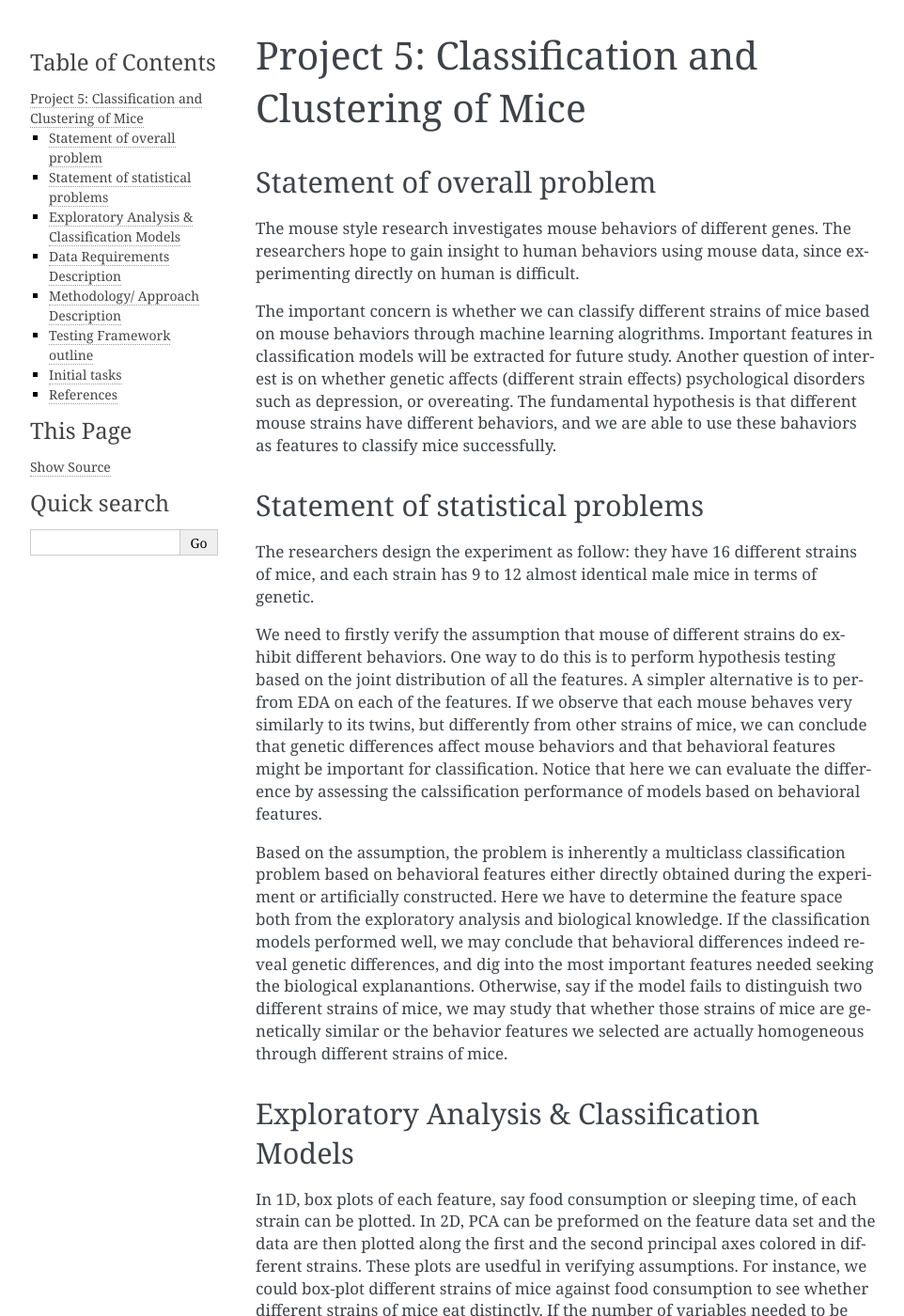
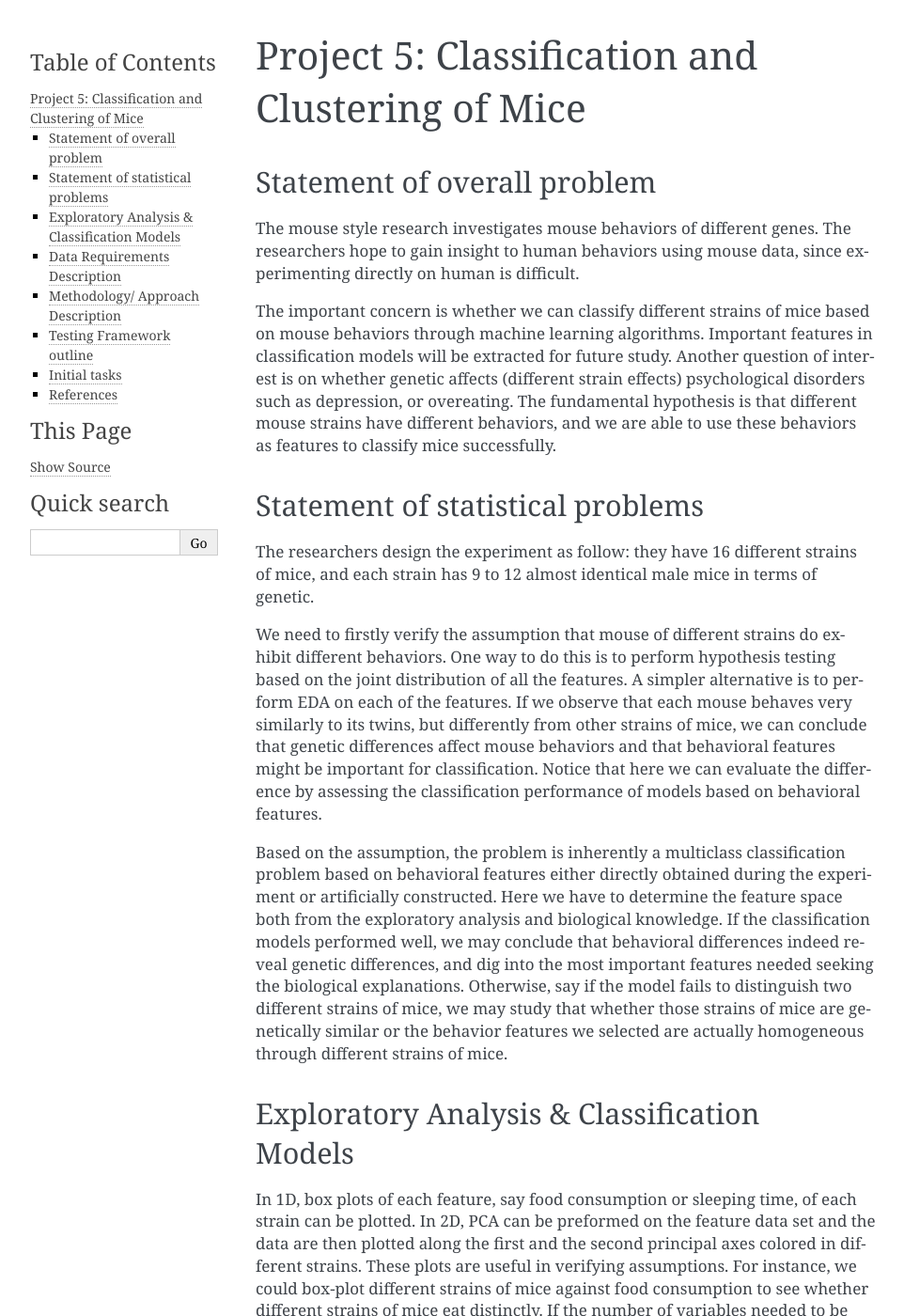
Before and after one commit to z357412526/mousestyles, a Sphinx documentation site: the page built from doc/source/report/classification.rst, in a window 1280 px wide and 1400 px high. Shown: the whole window at 94% size, without its empty margins (148-1110 px from the left). Built offline with Sphinx 7.4.7, drawn with Linux system fonts in a browser that asks for light colours; some of the changed text lies outside the part shown.

Commit message:
DOC: spelling

```diff
--- a/doc/source/report/behavior.rst
+++ b/doc/source/report/behavior.rst
@@ -108,7 +108,7 @@ the path. - Event Bout Size or Distance: Use observation of consumption
 size and moving distance data. - Event Bout Duration: Use event
 intervals data. - Event Bout Intensity: Use Event Consumption or
 Distance over minute of AS time - Event Size: Use interval to get the
-number of event happened in bined time - Event Bout Rate: Use Event Size
+number of event happened in binned time - Event Bout Rate: Use Event Size
 over AS time.
 
 For In/Active State: - AS Probability: Already in basic time bin
--- a/doc/source/report/classification.rst
+++ b/doc/source/report/classification.rst
@@ -11,12 +11,12 @@ genes. The researchers hope to gain insight to human behaviors using
 mouse data, since experimenting directly on human is difficult.
 
 The important concern is whether we can classify different strains of
-mice based on mouse behaviors through machine learning alogrithms.
+mice based on mouse behaviors through machine learning algorithms.
 Important features in classification models will be extracted for future
 study. Another question of interest is on whether genetic affects
 (different strain effects) psychological disorders such as depression,
 or overeating. The fundamental hypothesis is that different mouse
-strains have different behaviors, and we are able to use these bahaviors
+strains have different behaviors, and we are able to use these behaviors
 as features to classify mice successfully.
 
 Statement of statistical problems
@@ -29,12 +29,12 @@ in terms of genetic.
 We need to firstly verify the assumption that mouse of different strains
 do exhibit different behaviors. One way to do this is to perform
 hypothesis testing based on the joint distribution of all the features.
-A simpler alternative is to perfrom EDA on each of the features. If we
+A simpler alternative is to perform EDA on each of the features. If we
 observe that each mouse behaves very similarly to its twins, but
 differently from other strains of mice, we can conclude that genetic
 differences affect mouse behaviors and that behavioral features might be
 important for classification. Notice that here we can evaluate the
-difference by assessing the calssification performance of models based
+difference by assessing the classification performance of models based
 on behavioral features.
 
 Based on the assumption, the problem is inherently a multiclass
@@ -44,7 +44,7 @@ to determine the feature space both from the exploratory analysis and
 biological knowledge. If the classification models performed well, we
 may conclude that behavioral differences indeed reveal genetic
 differences, and dig into the most important features needed seeking the
-biological explanantions. Otherwise, say if the model fails to
+biological explanations. Otherwise, say if the model fails to
 distinguish two different strains of mice, we may study that whether
 those strains of mice are genetically similar or the behavior features
 we selected are actually homogeneous through different strains of mice.
@@ -56,7 +56,7 @@ In 1D, box plots of each feature, say food consumption or sleeping time,
 of each strain can be plotted. In 2D, PCA can be preformed on the
 feature data set and the data are then plotted along the first and the
 second principal axes colored in different strains. These plots are
-usedful in verifying assumptions. For instance, we could box-plot
+useful in verifying assumptions. For instance, we could box-plot
 different strains of mice against food consumption to see whether
 different strains of mice eat distinctly. If the number of variables
 needed to be evaluated is large, we might also use five number summaries
@@ -129,7 +129,7 @@ Testing Framework outline
 -  The first step to test the reproducibility is to test the stability
    of classification models. Since we randomly split the dataset to be
    the test set and the training set, we can train and test the model
-   over different seeds and plot the accuracies against different
+   over different seeds and plot the accuracy against different
    trials. We should also see if the important features are stable over
    different trials.
 
--- a/doc/source/report/dynamics.rst
+++ b/doc/source/report/dynamics.rst
@@ -31,7 +31,7 @@ Exploratory Analysis
 
    -  Original Classification:
 
-   -  Improved Classificatoin:
+   -  Improved Classification:
 
 -  EDA on their result to get a rough idea of the expectation: Summary
    statistics and plots can serve starting points to answer our
@@ -72,7 +72,7 @@ Methodology/ Approach Description
 
    -  IST vs AS numbers:
 
-3. Third Step: Use markov chain to model the transition between events:
+3. Third Step: Use Markov chain to model the transition between events:
 
    .. math:: P(food_{t+1} | drink_{t})
 
--- a/doc/source/report/ultradian.rst
+++ b/doc/source/report/ultradian.rst
@@ -6,13 +6,13 @@ Project 4: Ultradian Analysis
 Statement of problem
 --------------------
 
-Ultradian rhythm is widely observed in mammalian behavioural patterns.
+Ultradian rhythm is widely observed in mammalian behavioral patterns.
 Ultradian analysis aims to find the time-specific patterns in behavioral
 records, without specifying the length of cycle in advance (but need to
 be within 1 hour to 1 day). Typical ultradian period for rats includes
 4, 12 and 24 hours. For example, we expect rats to be inactive in the
 nighttime. Ingestions and movements mostly happened in the daytime. It
-would be informative to study the ultradian cycle of the behaviour of
+would be informative to study the ultradian cycle of the behavior of
 mouse and we need to answer the following questions for this study:
 
 What is the variable of interest for the periodic patterns?
```
Also changed, not shown: other parts of doc/source/report/behavior.rst (+2 -2 lines), other parts of doc/source/report/classification.rst (+3 -3 lines), other parts of doc/source/report/dynamics.rst (+1 -1 lines).
